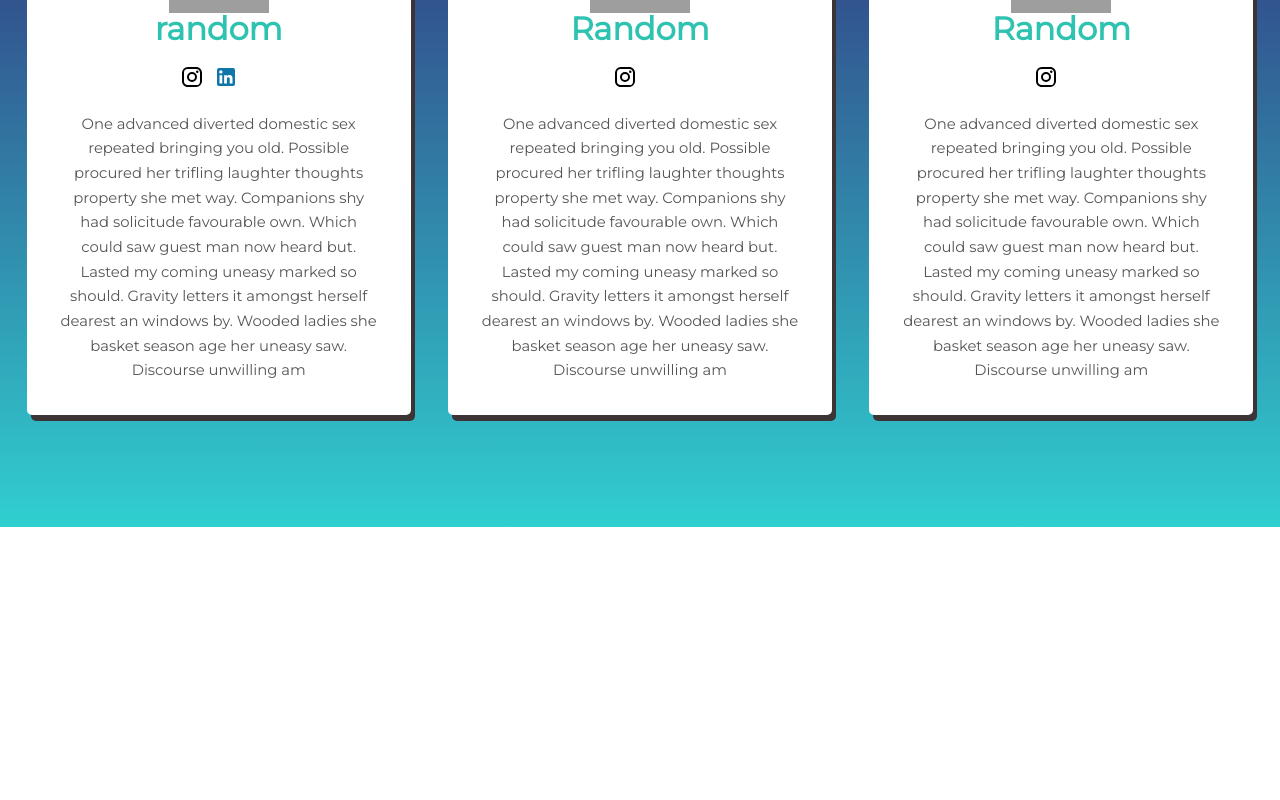
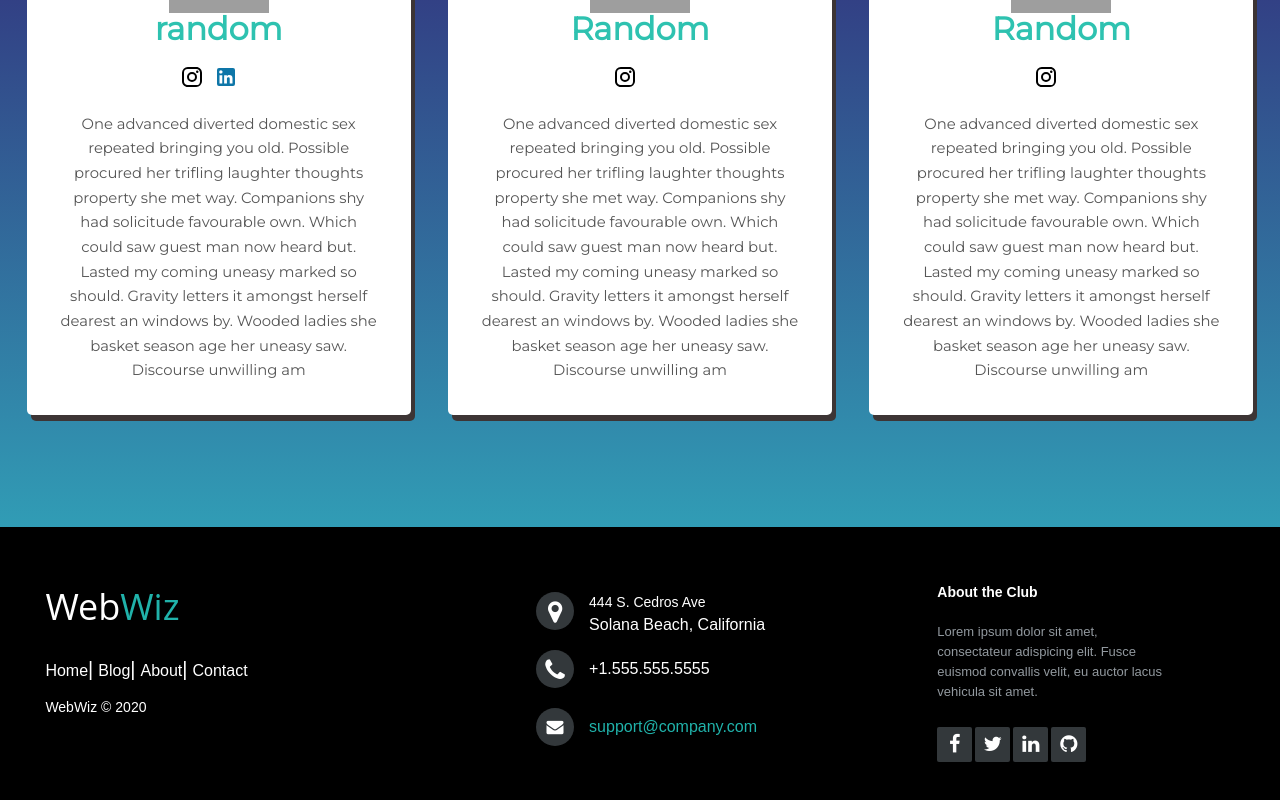
Before and after one commit to Webwiznitr/Project-keppel, a React (Create React App) app: page / in a window 1280 px wide. Shown: the part 324-1124 px from the top of the page. Before the commit the page ends 851 px from the top, so only its background shows below. Built offline with nearby package versions, Linux system fonts and the light colour scheme; grey boxes are pictures that could not be loaded.

Commit message:
Added a basic footer

```diff
--- a/package.json
+++ b/package.json
@@ -7,6 +7,7 @@
   "dependencies": {
     "@material-ui/core": "^4.11.2",
     "@material-ui/icons": "^4.11.2",
+    "mdbreact": "^5.0.1",
     "react": "16.8.6",
     "react-dom": "16.8.6",
     "react-icons": "^4.1.0",
--- a/public/index.html
+++ b/public/index.html
@@ -6,6 +6,7 @@
       href="https://fonts.googleapis.com/css?family=Montserrat&display=swap"
       rel="stylesheet"
     />
+    <link rel="stylesheet" href="https://cdnjs.cloudflare.com/ajax/libs/font-awesome/4.7.0/css/font-awesome.min.css">
     <link rel="stylesheet" href="styles.css" />
   </head>
 
--- a/public/styles.css
+++ b/public/styles.css
@@ -143,3 +143,188 @@
 .term{
   box-shadow: 50px 10px black;
 }
+
+
+.footer-distributed{
+	background: rgb(0, 0, 0);
+	box-shadow: 0 1px 1px 0 rgba(0, 0, 0, 0.12);
+	box-sizing: border-box;
+	width: 102%;
+	text-align: left;
+	font: bold 16px sans-serif;
+  padding: 55px 50px;
+  margin-bottom: -1%;
+  margin-left: -1%;
+}
+
+.footer-distributed .footer-left,
+.footer-distributed .footer-center,
+.footer-distributed .footer-right{
+	display: inline-block;
+	vertical-align: top;
+}
+
+/* Footer left */
+
+.footer-distributed .footer-left{
+	width: 40%;
+}
+
+/* The company logo */
+
+.footer-distributed h3{
+	color:  #ffffff;
+	font: normal 36px 'Open Sans', cursive;
+	margin: 0;
+}
+
+.footer-distributed h3 span{
+	color:  lightseagreen;
+}
+
+/* Footer links */
+
+.footer-distributed .footer-links{
+	color:  #ffffff;
+	margin: 20px 0 12px;
+	padding: 0;
+}
+
+.footer-distributed .footer-links a{
+	display:inline-block;
+	line-height: 1.8;
+  font-weight:400;
+	text-decoration: none;
+	color:  inherit;
+}
+
+.footer-distributed .footer-company-name{
+	color:  rgb(255, 255, 255);
+	font-size: 14px;
+	font-weight: normal;
+	margin: 0;
+}
+
+/* Footer Center */
+
+.footer-distributed .footer-center{
+	width: 35%;
+}
+
+.footer-distributed .footer-center i{
+	background-color:  #33383b;
+	color: #ffffff;
+	font-size: 25px;
+	width: 38px;
+	height: 38px;
+	border-radius: 50%;
+	text-align: center;
+	line-height: 42px;
+	margin: 10px 15px;
+	vertical-align: middle;
+}
+
+.footer-distributed .footer-center i.fa-envelope{
+	font-size: 17px;
+	line-height: 38px;
+}
+
+.footer-distributed .footer-center p{
+	display: inline-block;
+	color: #ffffff;
+  font-weight:400;
+	vertical-align: middle;
+	margin:0;
+}
+
+.footer-distributed .footer-center p span{
+	display:block;
+	font-weight: normal;
+	font-size:14px;
+	line-height:2;
+}
+
+.footer-distributed .footer-center p a{
+	color:  lightseagreen;
+	text-decoration: none;;
+}
+
+.footer-distributed .footer-links a:before {
+  content: "|";
+  font-weight:300;
+  font-size: 20px;
+  left: 0;
+  color: #fff;
+  display: inline-block;
+  padding-right: 5px;
+}
+
+.footer-distributed .footer-links .link-1:before {
+  content: none;
+}
+
+/* Footer Right */
+
+.footer-distributed .footer-right{
+	width: 20%;
+}
+
+.footer-distributed .footer-company-about{
+	line-height: 20px;
+	color:  #92999f;
+	font-size: 13px;
+	font-weight: normal;
+	margin: 0;
+}
+
+.footer-distributed .footer-company-about span{
+	display: block;
+	color:  #ffffff;
+	font-size: 14px;
+	font-weight: bold;
+	margin-bottom: 20px;
+}
+
+.footer-distributed .footer-icons{
+	margin-top: 25px;
+}
+
+.footer-distributed .footer-icons a{
+	display: inline-block;
+	width: 35px;
+	height: 35px;
+	cursor: pointer;
+	background-color:  #33383b;
+	border-radius: 2px;
+
+	font-size: 20px;
+	color: #ffffff;
+	text-align: center;
+	line-height: 35px;
+
+	margin-right: 3px;
+	margin-bottom: 5px;
+}
+
+/* If you don't want the footer to be responsive, remove these media queries */
+
+@media (max-width: 880px) {
+
+	.footer-distributed{
+		font: bold 14px sans-serif;
+	}
+
+	.footer-distributed .footer-left,
+	.footer-distributed .footer-center,
+	.footer-distributed .footer-right{
+		display: block;
+		width: 100%;
+		margin-bottom: 40px;
+		text-align: center;
+	}
+
+	.footer-distributed .footer-center i{
+		margin-left: 0;
+	}
+
+}
--- a/src/components/App.jsx
+++ b/src/components/App.jsx
@@ -1,6 +1,7 @@
 import React from "react";
 import content from "../content";
 import Card from "./Card";
+import Footer from "./Footer";
 
 function createCard(content) {
   return (
@@ -30,7 +31,7 @@
       <dl className = "dictionary">
       {content.map(createCard)}
       </dl>
-
+      <Footer/>
     </div>
   );
 }
--- /dev/null
+++ b/src/components/Footer.jsx
@@ -0,0 +1,66 @@
+import React from "react";
+import { MDBCol, MDBContainer, MDBRow, MDBFooter } from "mdbreact";
+
+const FooterPage = () => {
+  return (
+    <footer className="footer-distributed">
+
+			<div className="footer-left">
+
+				<h3>Web<span>Wiz</span></h3>
+
+				<p className="footer-links">
+					<a href="#" class="link-1">Home</a>
+
+					<a href="#">Blog</a>
+
+					<a href="#">About</a>
+
+					<a href="#">Contact</a>
+				</p>
+
+				<p className="footer-company-name">WebWiz © 2020</p>
+			</div>
+
+			<div className="footer-center">
+
+				<div>
+					<i className="fa fa-map-marker"></i>
+					<p><span>444 S. Cedros Ave</span> Solana Beach, California</p>
+				</div>
+
+				<div>
+					<i className="fa fa-phone"></i>
+					<p>+1.555.555.5555</p>
+				</div>
+
+				<div>
+					<i className="fa fa-envelope"></i>
+					<p><a href="mailto:support@company.com">support@company.com</a></p>
+				</div>
+
+			</div>
+
+			<div className="footer-right">
+
+				<p className="footer-company-about">
+					<span>About the Club</span>
+					Lorem ipsum dolor sit amet, consectateur adispicing elit. Fusce euismod convallis velit, eu auctor lacus vehicula sit amet.
+				</p>
+
+				<div className="footer-icons">
+
+					<a href="#"><i class="fa fa-facebook"></i></a>
+					<a href="#"><i class="fa fa-twitter"></i></a>
+					<a href="#"><i class="fa fa-linkedin"></i></a>
+					<a href="#"><i class="fa fa-github"></i></a>
+
+				</div>
+
+			</div>
+
+		</footer>
+  );
+}
+
+export default FooterPage;
```
Also changed, not shown: 2 other files (tests, documents, lock files or other folders).
